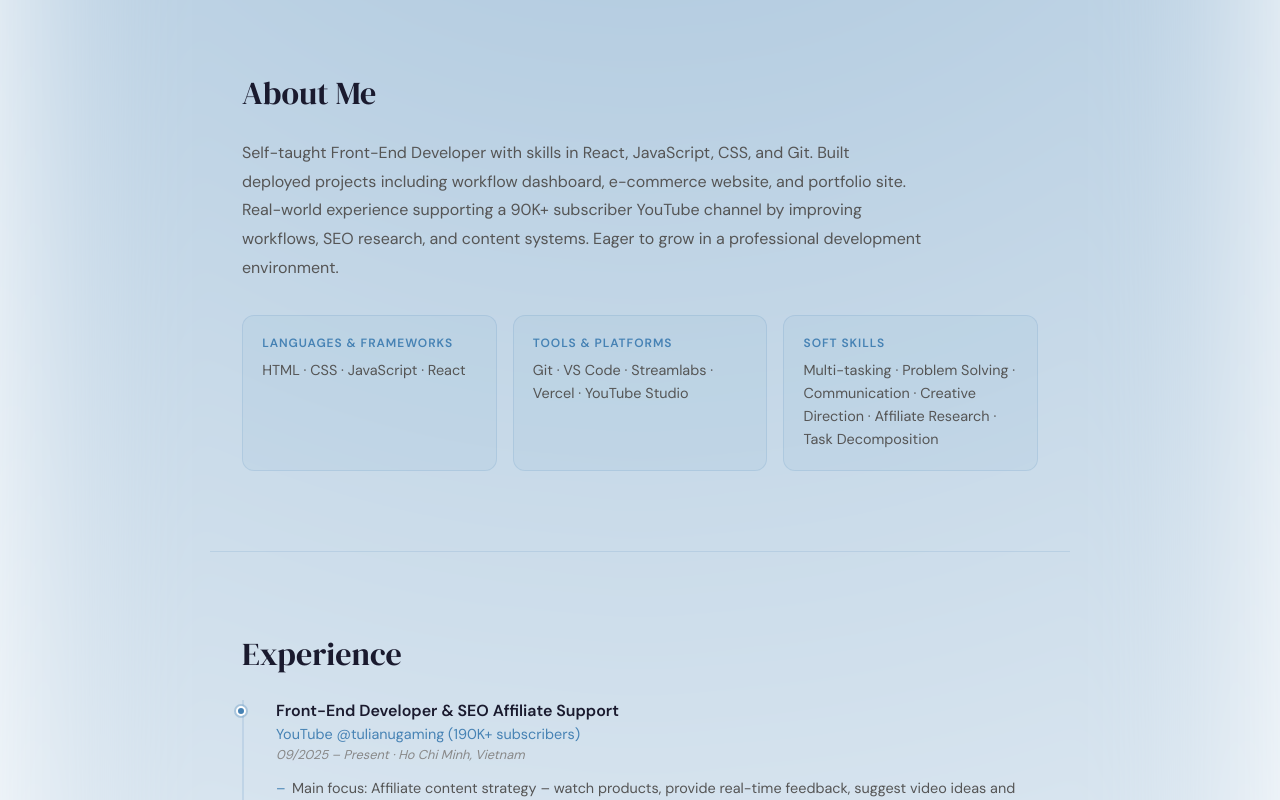
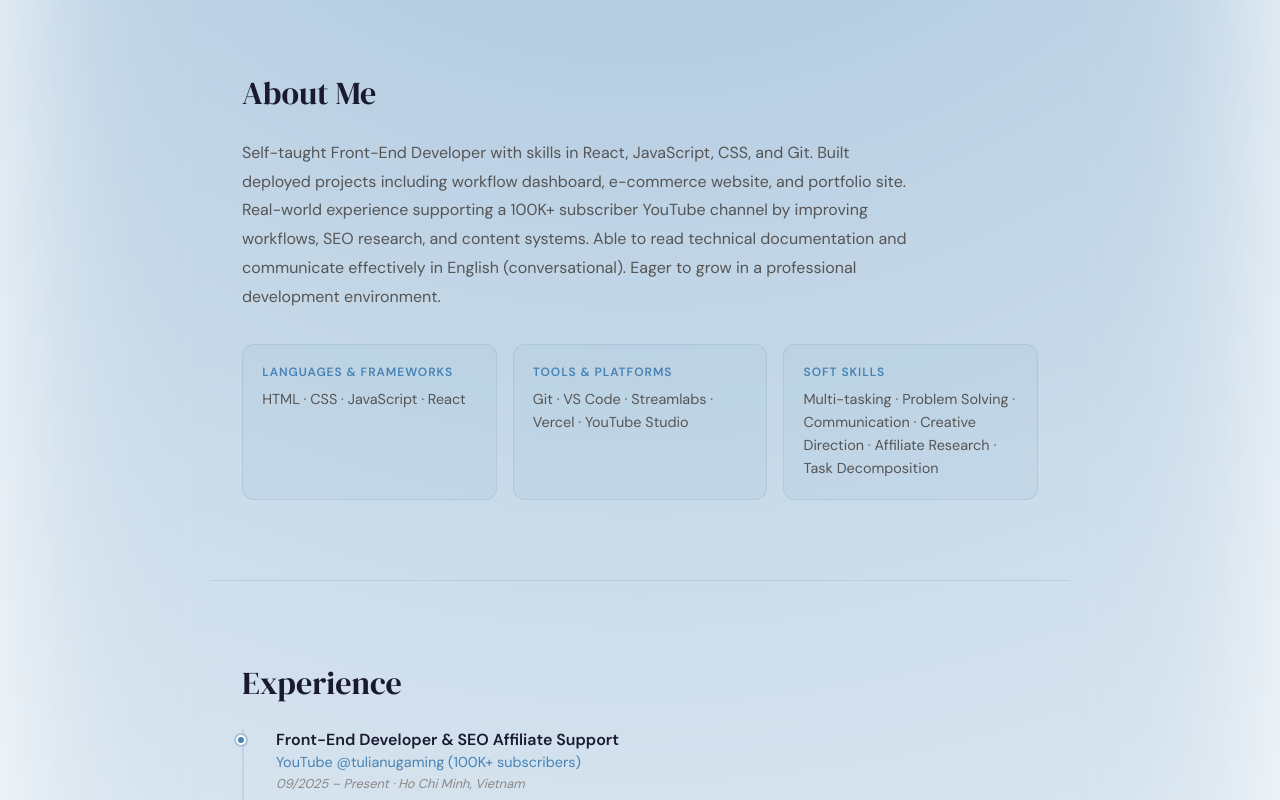
Before and after one commit to yz2k3/Portfolio, a React app: page / in a window 1280 px wide. Shown: the part 520-1320 px from the top of the page. Built offline with nearby package versions, Linux system fonts and the light colour scheme; the HTML template or start-up script is replaced by a standard one.

Commit message:
style: fix experience

```diff
--- a/src/components/Experience.jsx
+++ b/src/components/Experience.jsx
@@ -9,7 +9,7 @@ function FadeSection({ children }) {
 const jobs = [
     {
         role: "Front-End Developer & SEO Affiliate Support",
-        place: "YouTube @tulianugaming (190K+ subscribers)",
+        place: "YouTube @tulianugaming (100K+ subscribers)",
         period: "09/2025 – Present · Ho Chi Minh, Vietnam",
         bullets: [
             "Main focus: Affiliate content strategy – watch products, provide real-time feedback, suggest video ideas and music choices that fit the content",
--- a/src/components/Summary.jsx
+++ b/src/components/Summary.jsx
@@ -22,7 +22,8 @@ export default function Summary() {
                 <p className="section-text">
                     Self-taught Front-End Developer with skills in React, JavaScript, CSS, and Git.
                     Built deployed projects including workflow dashboard, e-commerce website, and portfolio site.
-                    Real-world experience supporting a 90K+ subscriber YouTube channel by improving workflows, SEO research, and content systems.
+                    Real-world experience supporting a 100K+ subscriber YouTube channel by improving workflows, SEO research, and content systems.
+                    Able to read technical documentation and communicate effectively in English (conversational).
                     Eager to grow in a professional development environment.
                 </p>
                 <div className="skills-grid">
```
